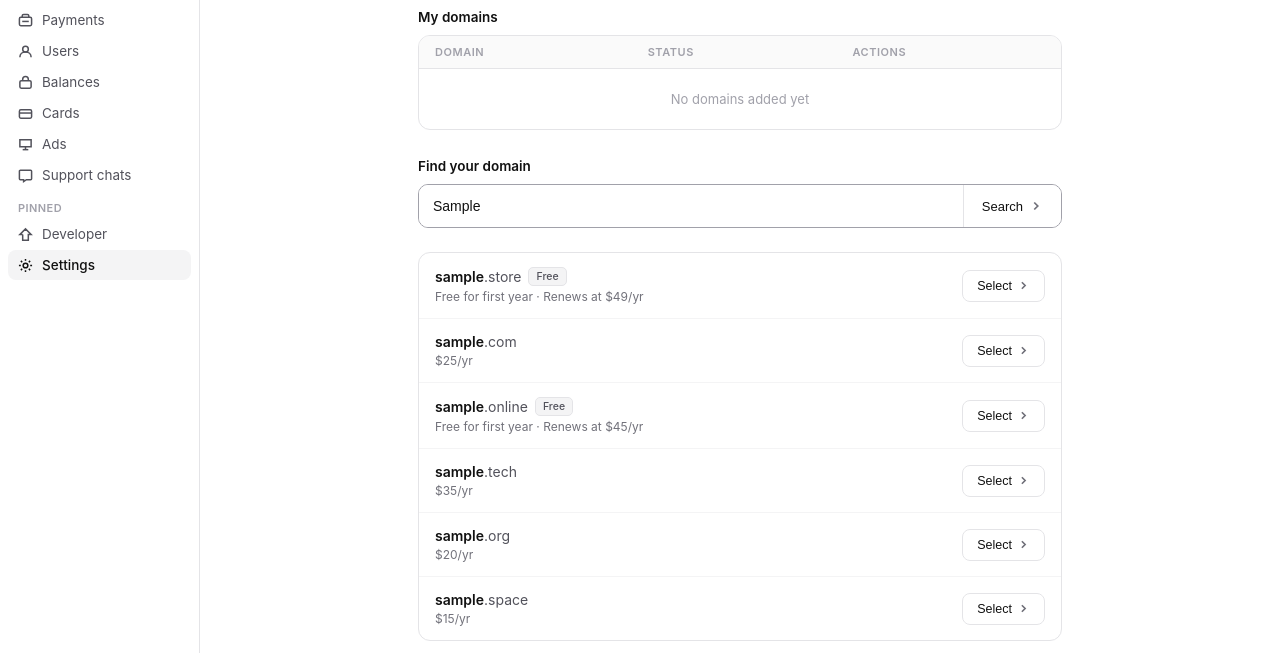
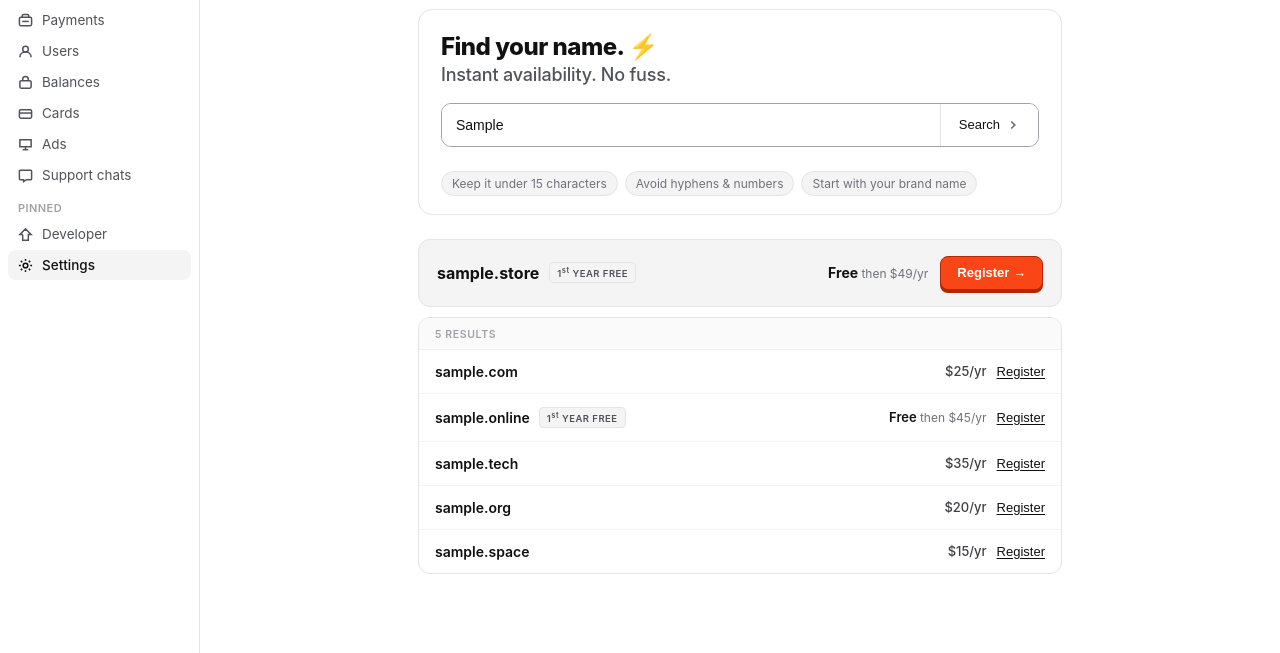
Before and after one commit to aqueeb-eng/whop, a plain HTML site: page domains.html in a window 1280 px wide. Both pictures are taken after typing "Sample" into the empty fields and a click on the button "Search". Shown: the part 147-800 px from the top of the page. Drawn offline with Linux system fonts and the light colour scheme.

Commit message:
Improve domain search UI and home screen copy
- domains.html: Whop-branded search hero card, hero .store result with neutral bg, superscript fix, first/last name fields, inline reg form, paywall fixes, My Domains hidden until first domain added
- index.html: Updated custom domain card copy to "Launch on your own domain"

Co-Authored-By: Claude Sonnet 4.6 <noreply@anthropic.com>

```diff
--- a/domains.html
+++ b/domains.html
@@ -101,6 +101,32 @@
     /* Section */
     .sec-title { font-size: 13.5px; font-weight: 600; color: #111; margin-bottom: 10px; }
 
+    /* Search hero */
+    .search-hero {
+      margin-bottom: 24px; padding: 22px 22px 18px;
+      border: 1px solid #e4e4e7; border-radius: 14px;
+      background: #fff;
+    }
+
+    .search-hero-headline {
+      font-size: 24px; font-weight: 800; color: #111;
+      line-height: 1.25; margin-bottom: 16px; letter-spacing: -0.5px;
+    }
+    .hero-headline-line2 {
+      display: block; font-size: 18px; font-weight: 500;
+      color: #52525b; letter-spacing: -0.2px; margin-top: 2px;
+    }
+    .hero-bolt { font-style: normal; }
+
+    .search-tips {
+      display: flex; flex-wrap: wrap; gap: 7px; margin-top: 10px;
+    }
+    .search-tip {
+      font-size: 12px; color: #71717a;
+      background: #f4f4f5; border: 1px solid #e4e4e7;
+      padding: 4px 10px; border-radius: 20px;
+    }
+
     /* Search box */
     .domain-search-wrap {
       display: flex; gap: 0; margin-bottom: 24px;
@@ -126,42 +152,72 @@
     .search-btn svg { width: 14px; height: 14px; color: #71717a; }
 
     /* Results */
-    .results { display: none; flex-direction: column; border: 1px solid #e4e4e7; border-radius: 12px; overflow: hidden; margin-bottom: 24px; }
+    .results { display: none; flex-direction: column; margin-bottom: 24px; gap: 0; }
     .results.visible { display: flex; }
 
+    /* Hero result (.store) */
+    .result-hero {
+      display: flex; align-items: center; justify-content: space-between;
+      padding: 16px 18px; background: #f4f4f5;
+      border: 1px solid #e4e4e7; border-radius: 12px;
+      margin-bottom: 10px; gap: 12px;
+    }
+    .result-hero-left { display: flex; align-items: center; gap: 10px; flex: 1; min-width: 0; }
+    .result-hero-name { font-size: 16px; font-weight: 700; color: #111; white-space: nowrap; }
+    .result-hero-right { display: flex; align-items: center; gap: 12px; flex-shrink: 0; }
+    .result-hero-price { font-size: 14px; font-weight: 700; color: #111; white-space: nowrap; }
+    .result-hero-renew { font-size: 12px; font-weight: 400; color: #71717a; }
+    .hero-register-btn {
+      height: 34px; padding: 0 16px;
+      background: #fa4616; color: #fff;
+      border: 1px solid #b62600; border-radius: 8px;
+      font-size: 13px; font-weight: 600; cursor: pointer; white-space: nowrap;
+      box-shadow: 0px 3px 0px 0px #b62600;
+      transition: background 0.1s, box-shadow 0.1s, transform 0.1s;
+    }
+    .hero-register-btn:hover { background: #fe5a2e; }
+    .hero-register-btn:active { box-shadow: none; transform: translateY(3px); }
+
+    /* Free year badge */
+    .badge-free-year {
+      font-size: 9.5px; font-weight: 600; text-transform: uppercase; letter-spacing: 0.05em;
+      background: #f4f4f5; color: #52525b;
+      border: 1px solid #e4e4e7;
+      padding: 3px 7px; border-radius: 4px; white-space: nowrap; flex-shrink: 0;
+    }
+    .badge-free-year sup { text-transform: lowercase; font-size: 0.8em; }
+
+    /* Count label + regular rows wrapper */
+    .result-regular-wrap {
+      border: 1px solid #e4e4e7; border-radius: 12px; overflow: hidden;
+    }
+    .result-count-label {
+      font-size: 10.5px; font-weight: 600; color: #a1a1aa;
+      text-transform: uppercase; letter-spacing: 0.06em;
+      padding: 10px 16px 8px; background: #fafafa;
+      border-bottom: 1px solid #f0f0f0;
+    }
     .result-row {
       display: flex; align-items: center; gap: 12px;
-      padding: 14px 16px; border-bottom: 1px solid #f4f4f5;
+      padding: 13px 16px; border-bottom: 1px solid #f4f4f5;
       transition: background 0.12s;
     }
     .result-row:last-child { border-bottom: none; }
     .result-row:hover { background: #fafafa; }
 
-    .result-domain { flex: 1; }
-
-    .result-name-row { display: flex; align-items: center; gap: 7px; margin-bottom: 3px; }
-    .result-name { font-size: 14px; font-weight: 600; color: #111; }
-    .result-tld { color: #52525b; font-weight: 400; }
-
-    .badge-free {
-      font-size: 10.5px; font-weight: 500;
-      background: #f4f4f5; color: #52525b;
-      padding: 2px 7px; border-radius: 5px; border: 1px solid #e4e4e7;
+    .result-row-left { display: flex; align-items: center; gap: 9px; flex: 1; min-width: 0; }
+    .result-row-name { font-size: 14px; font-weight: 600; color: #111; white-space: nowrap; }
+    .result-row-right { display: flex; align-items: center; gap: 10px; flex-shrink: 0; }
+    .result-price-free { font-size: 13px; font-weight: 600; color: #111; white-space: nowrap; }
+    .result-price-renew { font-size: 12px; font-weight: 400; color: #71717a; }
+    .result-price-paid { font-size: 13px; font-weight: 500; color: #3f3f46; white-space: nowrap; }
+    .result-register-link {
+      font-size: 13px; font-weight: 500; color: #111;
+      background: none; border: none; cursor: pointer;
+      text-decoration: underline; text-underline-offset: 2px;
+      white-space: nowrap; padding: 0; flex-shrink: 0;
     }
-
-    .result-pricing { font-size: 12px; color: #71717a; }
-
-    .register-btn {
-      display: flex; align-items: center; gap: 5px;
-      height: 32px; padding: 0 14px;
-      background: #fff; color: #111;
-      border: 1px solid #e4e4e7; border-radius: 8px;
-      font-size: 12.5px; font-weight: 500;
-      cursor: pointer; white-space: nowrap;
-      transition: background 0.12s, border-color 0.12s; flex-shrink: 0;
-    }
-    .register-btn:hover { background: #f4f4f5; border-color: #d4d4d8; }
-    .register-btn svg { width: 13px; height: 13px; color: #71717a; }
+    .result-register-link:hover { color: #52525b; }
 
     /* Success state */
     .success-card {
@@ -569,8 +625,8 @@
       <div class="page-title">Domains</div>
 
       <!-- Registered domains table -->
-      <div class="sec-title">My domains</div>
-      <div class="domains-table-wrap" id="domainsTableWrap">
+      <div class="sec-title" id="myDomainsTitleEl" style="display:none;">My domains</div>
+      <div class="domains-table-wrap" id="domainsTableWrap" style="display:none;">
         <table class="domain-table">
           <thead>
             <tr>
@@ -580,21 +636,25 @@
             </tr>
           </thead>
           <tbody id="domainsTableBody">
-            <tr id="emptyRow">
-              <td colspan="3" style="text-align:center;color:#a1a1aa;font-size:13px;padding:22px 16px;">No domains added yet</td>
-            </tr>
           </tbody>
         </table>
       </div>
 
       <!-- Search -->
-      <div class="sec-title">Find your domain</div>
+      <div class="search-hero">
+        <div class="search-hero-headline">Find your name. <span class="hero-bolt">⚡</span><span class="hero-headline-line2">Instant availability. No fuss.</span></div>
         <div class="domain-search-wrap">
           <input class="domain-input" id="domainInput" type="text" placeholder="e.g. olivegrove" />
           <button class="search-btn" onclick="searchDomains()">
             Search
             <svg viewBox="0 0 16 16" fill="none" stroke="currentColor" stroke-width="2"><path d="M6 4l4 4-4 4"/></svg>
           </button>
+        </div>
+        <div class="search-tips">
+          <span class="search-tip">Keep it under 15 characters</span>
+          <span class="search-tip">Avoid hyphens &amp; numbers</span>
+          <span class="search-tip">Start with your brand name</span>
+        </div>
       </div>
 
       <!-- Results -->
@@ -612,10 +672,16 @@
         <div class="reg-inline-body">
           <div class="reg-inline-fields">
             <div class="modal-field">
-              <label class="modal-label" for="regName">Full name</label>
-              <input class="modal-input" id="regName" type="text" placeholder="Alex Johnson" autocomplete="name" />
+              <label class="modal-label" for="regFirstName">First name</label>
+              <input class="modal-input" id="regFirstName" type="text" placeholder="Alex" autocomplete="given-name" />
             </div>
             <div class="modal-field">
+              <label class="modal-label" for="regLastName">Last name</label>
+              <input class="modal-input" id="regLastName" type="text" placeholder="Jackson" autocomplete="family-name" />
+            </div>
+          </div>
+          <div class="reg-inline-fields">
+            <div class="modal-field" style="flex:1;">
               <label class="modal-label" for="regEmail">Email</label>
               <input class="modal-input" id="regEmail" type="email" placeholder="alex@olivegrove.com" autocomplete="email" />
             </div>
@@ -690,25 +756,49 @@
     results.classList.add('visible');
     document.getElementById('successCard').classList.remove('visible');
     document.getElementById('regInlineCard').classList.remove('visible');
+    document.querySelector('.search-hero').style.display = '';
 
-    tlds.forEach(tld => {
+    // Hero: always .store
+    const hero = tlds.find(t => t.ext === '.store');
+    const heroEl = document.createElement('div');
+    heroEl.className = 'result-hero';
+    heroEl.innerHTML = `
+      <div class="result-hero-left">
+        <span class="result-hero-name">${val}.store</span>
+        <span class="badge-free-year">1<sup>st</sup> Year Free</span>
+      </div>
+      <div class="result-hero-right">
+        <span class="result-hero-price">Free <span class="result-hero-renew">then $${hero.price}/yr</span></span>
+        <button class="hero-register-btn" onclick="selectDomain('${val}.store', true, ${hero.price})">Register →</button>
+      </div>
+    `;
+    results.appendChild(heroEl);
+
+    // Regular rows: everything except .store
+    const regularTlds = tlds.filter(t => t.ext !== '.store');
+    const wrap = document.createElement('div');
+    wrap.className = 'result-regular-wrap';
+    wrap.innerHTML = `<div class="result-count-label">${regularTlds.length} Results</div>`;
+
+    regularTlds.forEach(tld => {
       const row = document.createElement('div');
       row.className = 'result-row';
+      const priceHtml = tld.free
+        ? `<span class="result-price-free">Free <span class="result-price-renew">then $${tld.price}/yr</span></span>`
+        : `<span class="result-price-paid">$${tld.price}/yr</span>`;
       row.innerHTML = `
-        <div class="result-domain">
-          <div class="result-name-row">
-            <span class="result-name">${val}<span class="result-tld">${tld.ext}</span></span>
-            ${tld.free ? `<span class="badge-free">Free</span>` : ''}
+        <div class="result-row-left">
+          <span class="result-row-name">${val}${tld.ext}</span>
+          ${tld.free ? `<span class="badge-free-year">1<sup>st</sup> Year Free</span>` : ''}
         </div>
-          <div class="result-pricing">${tld.pricing}</div>
+        <div class="result-row-right">
+          ${priceHtml}
+          <button class="result-register-link" onclick="selectDomain('${val}${tld.ext}', ${tld.free}, ${tld.price})">Register</button>
         </div>
-        <button class="register-btn" onclick="selectDomain('${val}${tld.ext}', ${tld.free}, ${tld.price})">
-          Select
-          <svg viewBox="0 0 16 16" fill="none" stroke="currentColor" stroke-width="2"><path d="M6 4l4 4-4 4"/></svg>
-        </button>
       `;
-      results.appendChild(row);
+      wrap.appendChild(row);
     });
+    results.appendChild(wrap);
   }
 
   /* ── STEP 1: Select → show inline form with Alex prefilled ── */
@@ -722,8 +812,9 @@
     document.getElementById('regSubmitBtn').textContent  = isFree ? 'Register domain' : 'Pay & Register — $' + price + '.00';
 
     // Prefill Alex's details
-    document.getElementById('regName').value  = 'Alex Jackson';
-    document.getElementById('regEmail').value = 'alex@olivegrove.com';
+    document.getElementById('regFirstName').value = 'Alex';
+    document.getElementById('regLastName').value  = 'Jackson';
+    document.getElementById('regEmail').value     = 'alex@olivegrove.com';
     document.getElementById('regAgree').checked = false;
     document.getElementById('regError').style.display = 'none';
 
@@ -737,11 +828,13 @@
 
   /* ── STEP 2: Register/Pay button ── */
   function submitRegistration() {
-    const name   = document.getElementById('regName').value.trim();
-    const email  = document.getElementById('regEmail').value.trim();
-    const agreed = document.getElementById('regAgree').checked;
+    const firstName = document.getElementById('regFirstName').value.trim();
+    const lastName  = document.getElementById('regLastName').value.trim();
+    const email     = document.getElementById('regEmail').value.trim();
+    const agreed    = document.getElementById('regAgree').checked;
 
-    if (!name)                         { showFieldError('Please enter your name.');        return; }
+    if (!firstName)                    { showFieldError('Please enter your first name.');  return; }
+    if (!lastName)                     { showFieldError('Please enter your last name.');   return; }
     if (!email || !email.includes('@')) { showFieldError('Please enter a valid email.');   return; }
     if (!agreed)                        { showFieldError('Please accept the legal terms.'); return; }
 
@@ -764,14 +857,17 @@
   /* ── STEP 3a: Free domain → success card + table row ── */
   function registerDomain(domain, price) {
     document.getElementById('results').classList.remove('visible');
+    document.getElementById('regInlineCard').classList.remove('visible');
+    document.querySelector('.search-hero').style.display = 'none';
     const card = document.getElementById('successCard');
     document.getElementById('successDomain').textContent  = domain + ' is now yours';
     document.getElementById('registeredDomain').textContent = domain;
     card.classList.add('visible');
     card.scrollIntoView({ behavior: 'smooth', block: 'start' });
 
-    const emptyRow = document.getElementById('emptyRow');
-    if (emptyRow) emptyRow.remove();
+    // Reveal My domains section on first add
+    document.getElementById('myDomainsTitleEl').style.display = '';
+    document.getElementById('domainsTableWrap').style.display = '';
 
     const expiry = new Date();
     expiry.setFullYear(expiry.getFullYear() + 1);
@@ -825,9 +921,6 @@
     document.getElementById('pwDue').textContent         = 'Due ' + dueStr;
     document.getElementById('pwInvoiceNum').textContent  = inv;
     document.getElementById('pwDescription').textContent = desc;
-    document.getElementById('pwDate').textContent        = todayStr;
-    document.getElementById('pwService').textContent     = '$' + amount.toFixed(2);
-    document.getElementById('pwTotal').textContent       = '$' + amount.toFixed(2);
 
     document.getElementById('paywallModal').classList.add('visible');
   }
```
Also changed, not shown: index.html (+2 -2 lines). Lines whose indentation alone changed are shown as unchanged.
